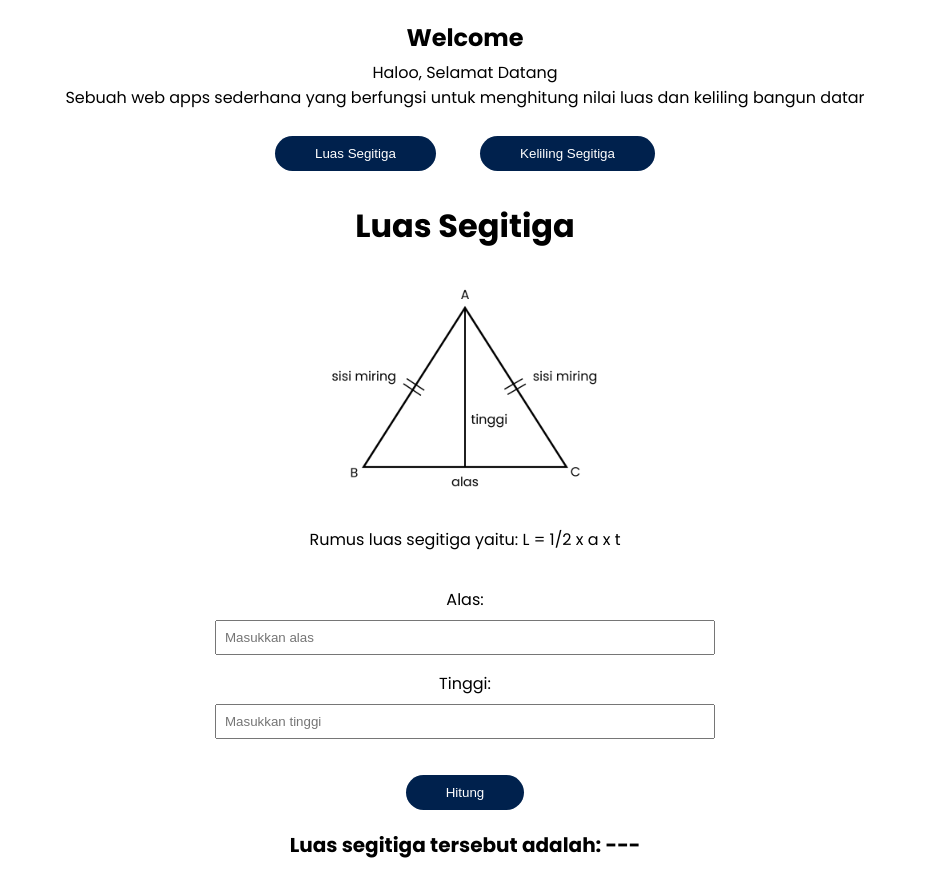
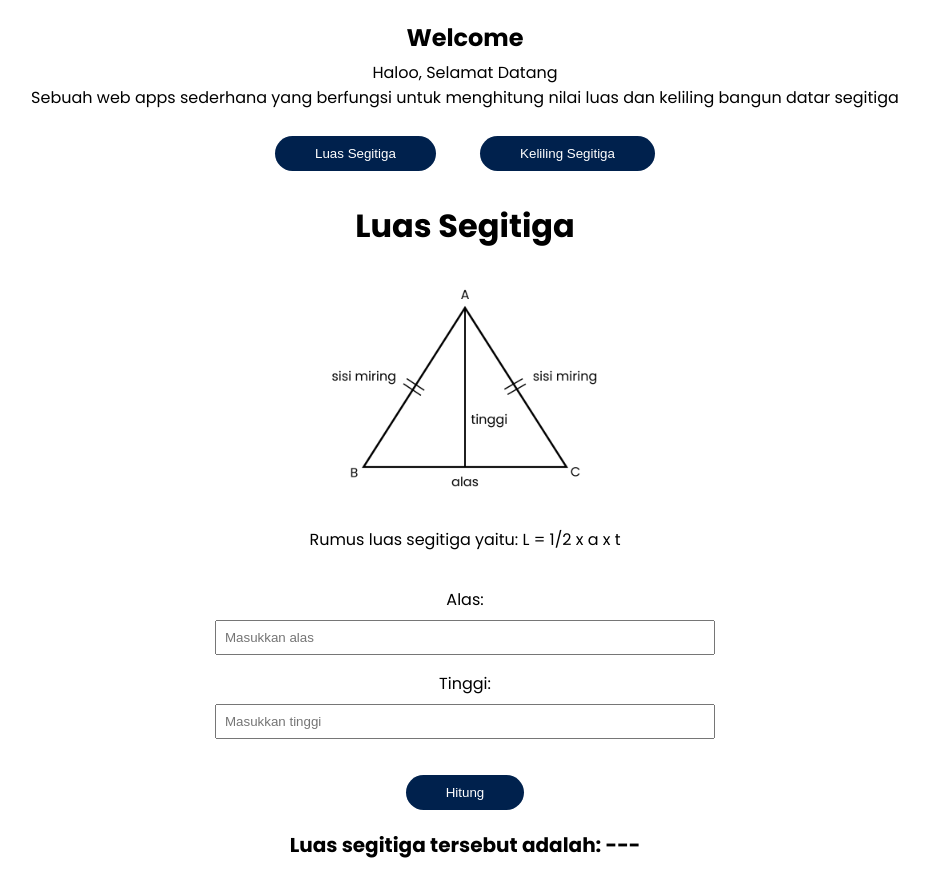
Before and after one commit to revou-fundamental-course/25-dec-23-Ahmadnhy, a plain HTML site: page index.html in a window 1280 px wide. Shown: the whole page, without its empty margins (175-1104 px from the left). Drawn offline with Linux system fonts and the light colour scheme.

Commit message:
Update index.html

```diff
--- a/index.html
+++ b/index.html
@@ -17,7 +17,7 @@
         <h2> Welcome </h2>
 
         <p class="nav-p"> Haloo, Selamat Datang <br> Sebuah web apps sederhana yang berfungsi untuk menghitung nilai
-          luas dan keliling bangun datar </p>
+          luas dan keliling bangun datar segitiga </p>
 
         <button class="swap" onclick="showPage('page1')">Luas Segitiga</button>
 
```
